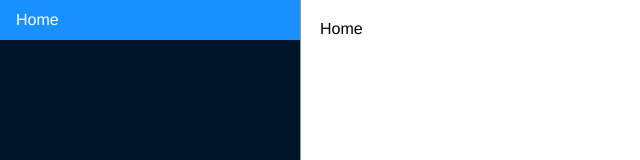
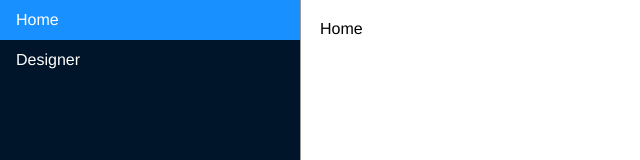
Before and after one commit to yuanlee301415/form-create-designer-sec-dev, a Vue app: page / in a window 1280 px wide. Shown: the top 160 px of the page, without its empty margins (0-640 px from the left). Built offline with nearby package versions, Linux system fonts and the light colour scheme.

Commit message:
add router

```diff
--- a/src/router/index.js
+++ b/src/router/index.js
@@ -19,6 +19,21 @@ export const routes = [
         component: () => import('@/views/home')
       }
     ]
+  },
+
+  { // Designer
+    path: '/designer',
+    component: Layout,
+    children: [
+      {
+        path: '',
+        name: 'Designer',
+        meta: {
+          title: 'Designer'
+        },
+        component: () => import('@/views/designer')
+      }
+    ]
   }
 ]
 
--- /dev/null
+++ b/src/views/designer/index.vue
@@ -0,0 +1,11 @@
+<template>
+    <div>
+      Designer
+    </div>
+</template>
+
+<script>
+  export default {
+    name: 'Designer'
+  }
+</script>
```
